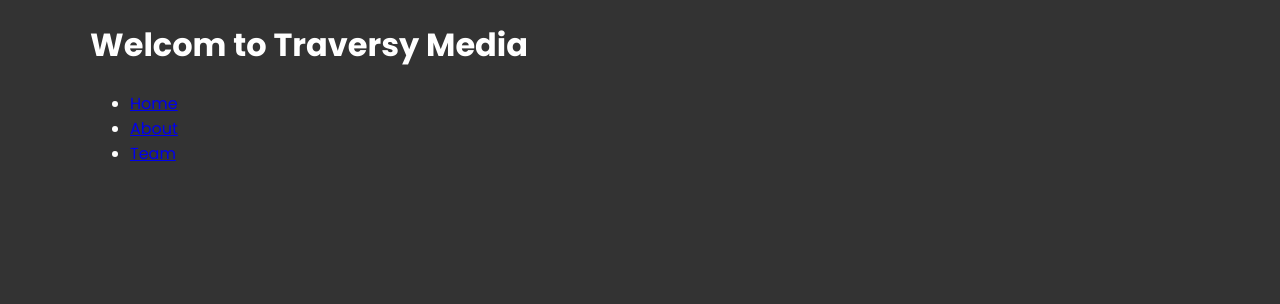
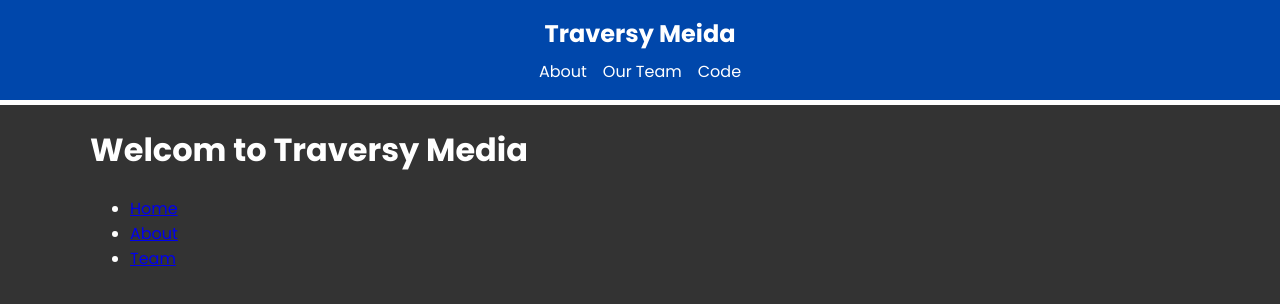
Before and after one commit to martinniee/next_13_crash, a Next.js app: page / in a window 1280 px wide. Shown: the top 304 px of the page. Built offline with nearby package versions, Linux system fonts and the light colour scheme.

Commit message:
Header Component

```diff
--- /dev/null
+++ b/app/components/Header.jsx
@@ -0,0 +1,20 @@
+import Link from 'next/link';
+
+const Header = () => {
+	return (
+		<header className='header'>
+			<div className='container'>
+				<div className='logo'>
+					<Link href='/'>Traversy Meida</Link>
+				</div>
+			</div>
+			<div className='links'>
+				<Link href='/about'>About</Link>
+				<Link href='/about/team'>Our Team</Link>
+				<Link href='/code/repos'>Code</Link>
+			</div>
+		</header>
+	);
+};
+
+export default Header;
--- a/app/globals.css
+++ b/app/globals.css
@@ -49,6 +49,7 @@
 
 .header {
 	display: flex;
+	flex-direction: column;
 	justify-content: center;
 	align-items: center;
 	background-color: #0047ab;
--- a/app/layout.jsx
+++ b/app/layout.jsx
@@ -1,6 +1,7 @@
 // 1.从 nextjs 内置字体引入 google font
 import { Poppins } from 'next/font/google';
 import './globals.css';
+import Header from './components/Header';
 
 // 2.创建一个字体对象
 const poppins = Poppins({
@@ -19,6 +20,7 @@
 		<html lang='en'>
 			{/* 3.从配置对象中获取类名用于应用到字体上 */}
 			<body className={poppins.className}>
+				<Header />
 				<main className='container'>{children}</main>
 			</body>
 		</html>
--- a/app/page.jsx
+++ b/app/page.jsx
@@ -6,13 +6,13 @@
 			<h1>Welcom to Traversy Media</h1>
 			<ul>
 				<li>
-					<Link href='/'>Home</Link>{' '}
+					<Link href='/'>Home</Link>
 				</li>
 				<li>
-					<Link href='/about'>About</Link>{' '}
+					<Link href='/about'>About</Link>
 				</li>
 				<li>
-					<Link href='/about/team'>Team</Link>{' '}
+					<Link href='/about/team'>Team</Link>
 				</li>
 			</ul>
 		</div>
```
